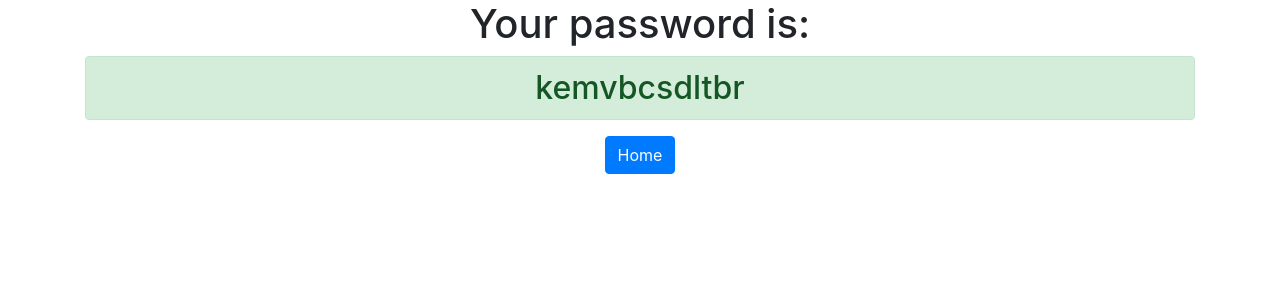
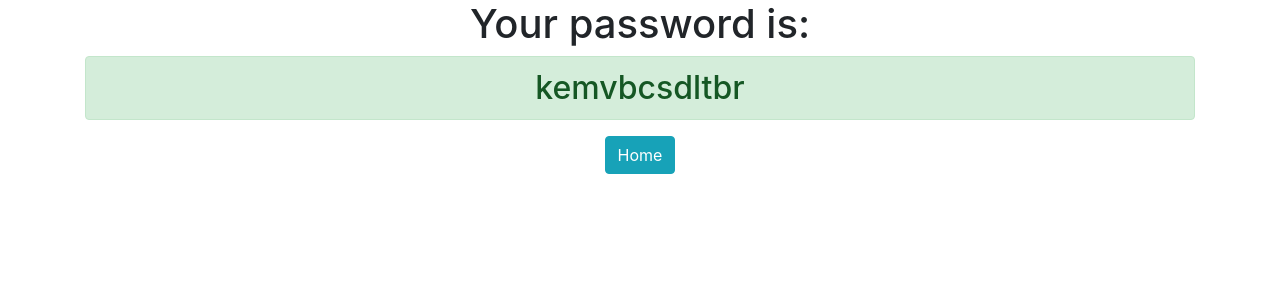
Before and after one commit to apozyak/django3-password-generator, a Django app: page /password in a window 1280 px wide. Shown: the top 300 px of the page. Run offline with Django 4.2, Linux system fonts and the light colour scheme.

Commit message:
Second commit

```diff
--- a/generator/templates/generator/password.html
+++ b/generator/templates/generator/password.html
@@ -2,5 +2,5 @@
 <div class="container text-center">
 <h1> Your password is:</h1>
 <h2 class="alert alert-success">{{ password }}</h2>
-<a href="{% url 'home' %}" class="btn btn-primary">Home</a>
+<a href="{% url 'home' %}" class="btn btn-info">Home</a>
 </div>
--- a/pass_gen/settings.py
+++ b/pass_gen/settings.py
@@ -20,7 +20,7 @@ BASE_DIR = Path(__file__).resolve().parent.parent
 # See https://docs.djangoproject.com/en/4.1/howto/deployment/checklist/
 
 # SECURITY WARNING: keep the secret key used in production secret!
-SECRET_KEY = "django-insecure-_es)=7f2c_$uhpx9loqr3ef6s&e)qetk6-*+fq$(dn7)f8t4y7"
+SECRET_KEY = "django-insecure-_es)=7f2c_$usdfsdfsdfhpx9loqr3ef6s&e)qetk6-*+fq$(dn7)f8t4y7"
 
 # SECURITY WARNING: don't run with debug turned on in production!
 DEBUG = True
```
